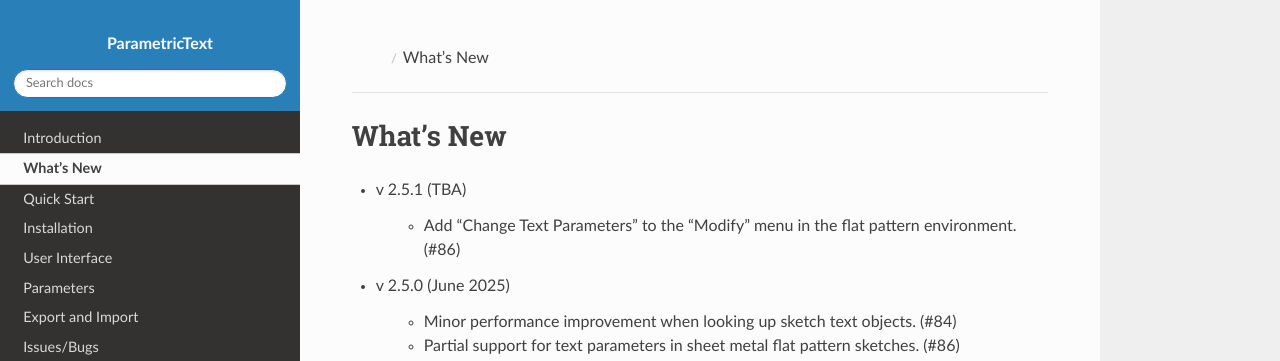
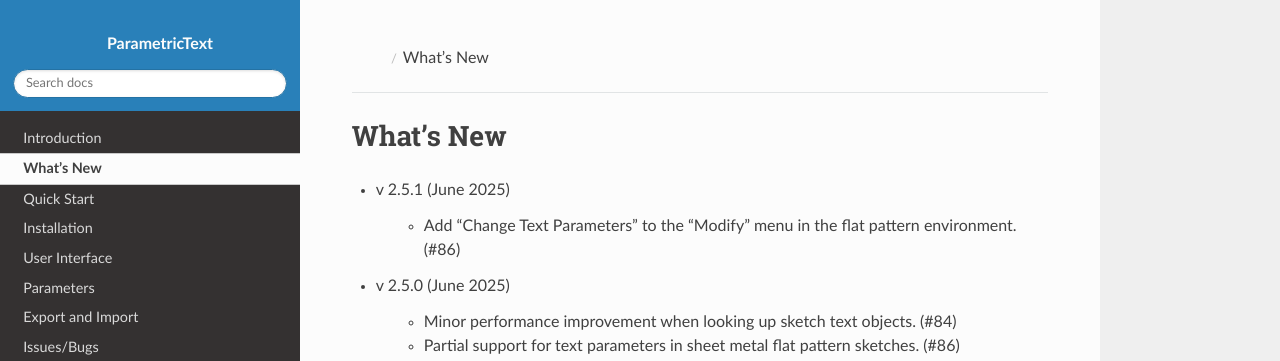
Before and after one commit to thomasa88/ParametricText, a Sphinx documentation site: the page built from docs/changelog.rst, in a window 1280 px wide and 900 px high. Shown: the top 361 px of the window. Built offline with Sphinx 7.4.7 and the Read the Docs theme 3.1.0, drawn with Linux system fonts in a browser that asks for light colours.

Commit message:
Version 2.5.1

```diff
--- a/docs/changelog.rst
+++ b/docs/changelog.rst
@@ -1,7 +1,7 @@
 What's New
 ----------
 
-- v 2.5.1 (TBA)
+- v 2.5.1 (June 2025)
 
    - Add "Change Text Parameters" to the "Modify" menu in the flat pattern environment. (#86)
 
```
Also changed, not shown: 1 other file.
